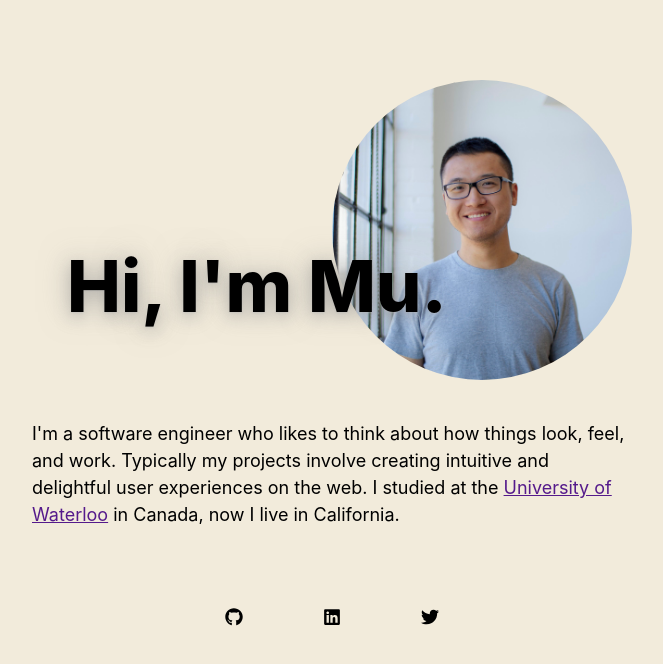
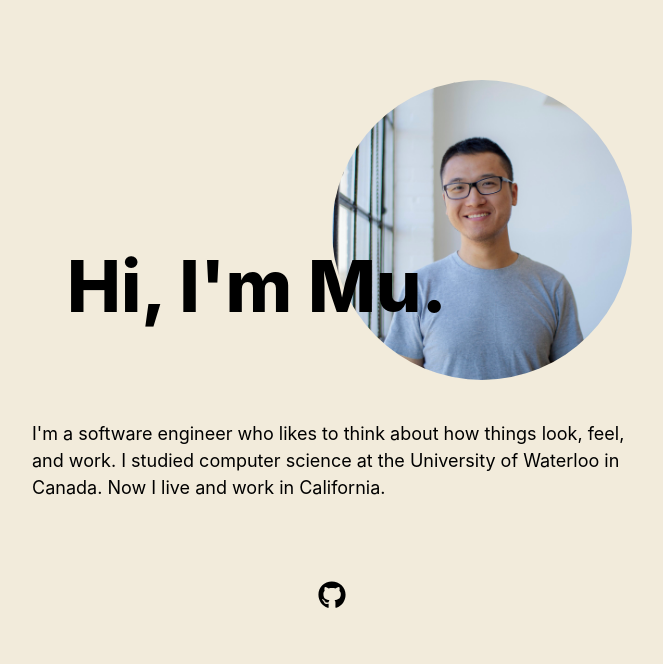
Before and after one commit to winniethemu/winniethemu.github.io, a Next.js app: page / in a window 1280 px wide. Shown: the top 664 px of the page, without its empty margins (308-971 px from the left). Built offline with nearby package versions, Linux system fonts and the light colour scheme.

Commit message:
Minor tweak

```diff
--- a/src/app/page.tsx
+++ b/src/app/page.tsx
@@ -1,6 +1,5 @@
-import Link from 'next/link';
 import Image from 'next/image';
-import { FaGithub, FaLinkedin, FaTwitter } from 'react-icons/fa';
+import { FaGithub } from 'react-icons/fa';
 
 import '@/styles/Home.css';
 import buddyIcon from '../../public/buddy-icon.jpg';
@@ -24,10 +23,8 @@ export default function Home() {
         <div className="content">
           <p className="bio">
             I&apos;m a software engineer who likes to think about how things
-            look, feel, and work. Typically my projects involve creating
-            intuitive and delightful user experiences on the web. I studied at
-            the <Link href="https://uwaterloo.ca">University of Waterloo</Link>{' '}
-            in Canada, now I live in&nbsp;California.
+            look, feel, and work. I studied computer science at the University
+            of Waterloo in Canada. Now I live and work in&nbsp;California.
           </p>
         </div>
       </section>
@@ -39,25 +36,7 @@ export default function Home() {
               target="_blank"
               href="https://github.com/winniethemu"
             >
-              <FaGithub />
-            </a>
-          </li>
-          <li>
-            <a
-              className="social"
-              target="_blank"
-              href="https://www.linkedin.com/in/mu-ye-70866b139/"
-            >
-              <FaLinkedin />
-            </a>
-          </li>
-          <li>
-            <a
-              className="social"
-              target="_blank"
-              href="https://twitter.com/winnie_the_mu"
-            >
-              <FaTwitter />
+              <FaGithub size="28" />
             </a>
           </li>
         </ol>
--- a/src/styles/Home.css
+++ b/src/styles/Home.css
@@ -23,7 +23,6 @@ body {
   font-weight: 800;
   margin-left: -150px;
   position: absolute;
-  text-shadow: rgb(150 150 150 / 50%) 0px 0px 30px, rgb(150 150 150 / 50%) 0px 5px 15px, rgb(200 200 200 / 50%) 0px 1px 2px;
 }
 
 .photoEffect {
```
Also changed, not shown: 1 other file (tests, documents, lock files or other folders).
